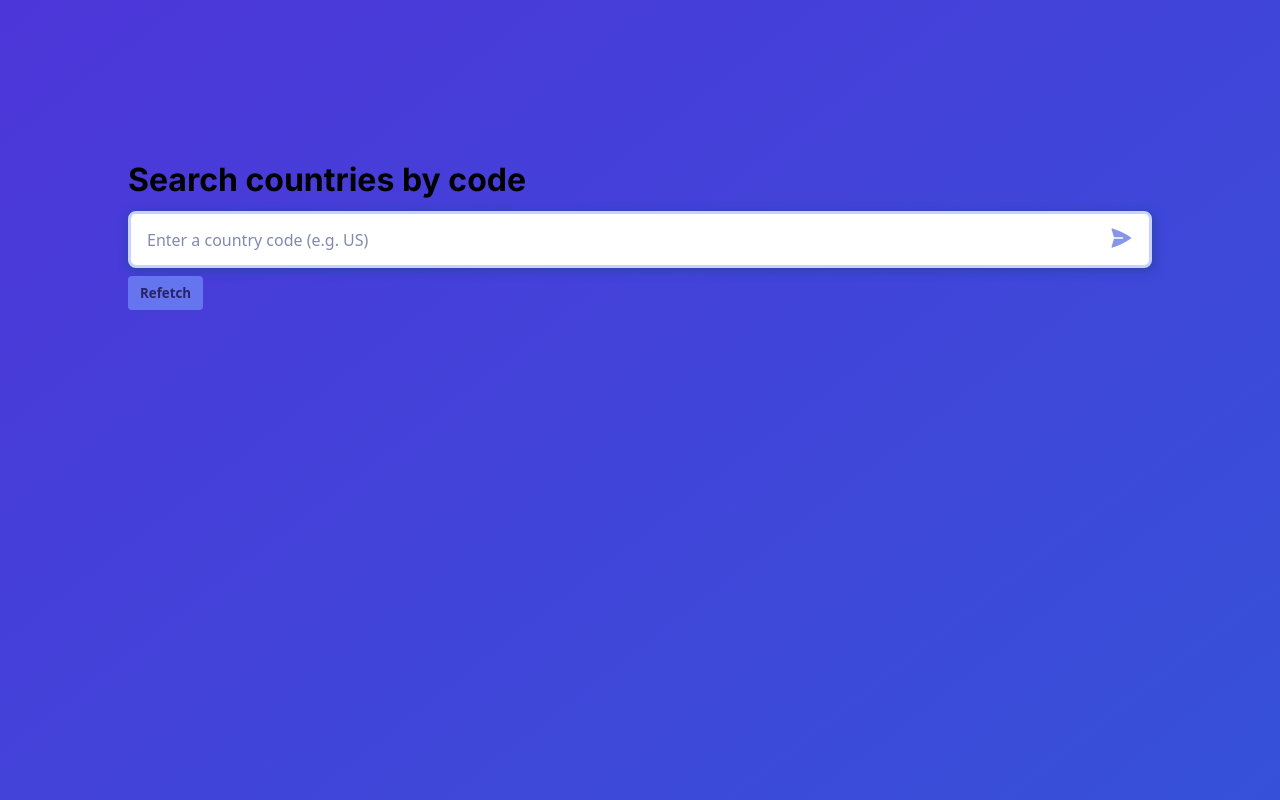
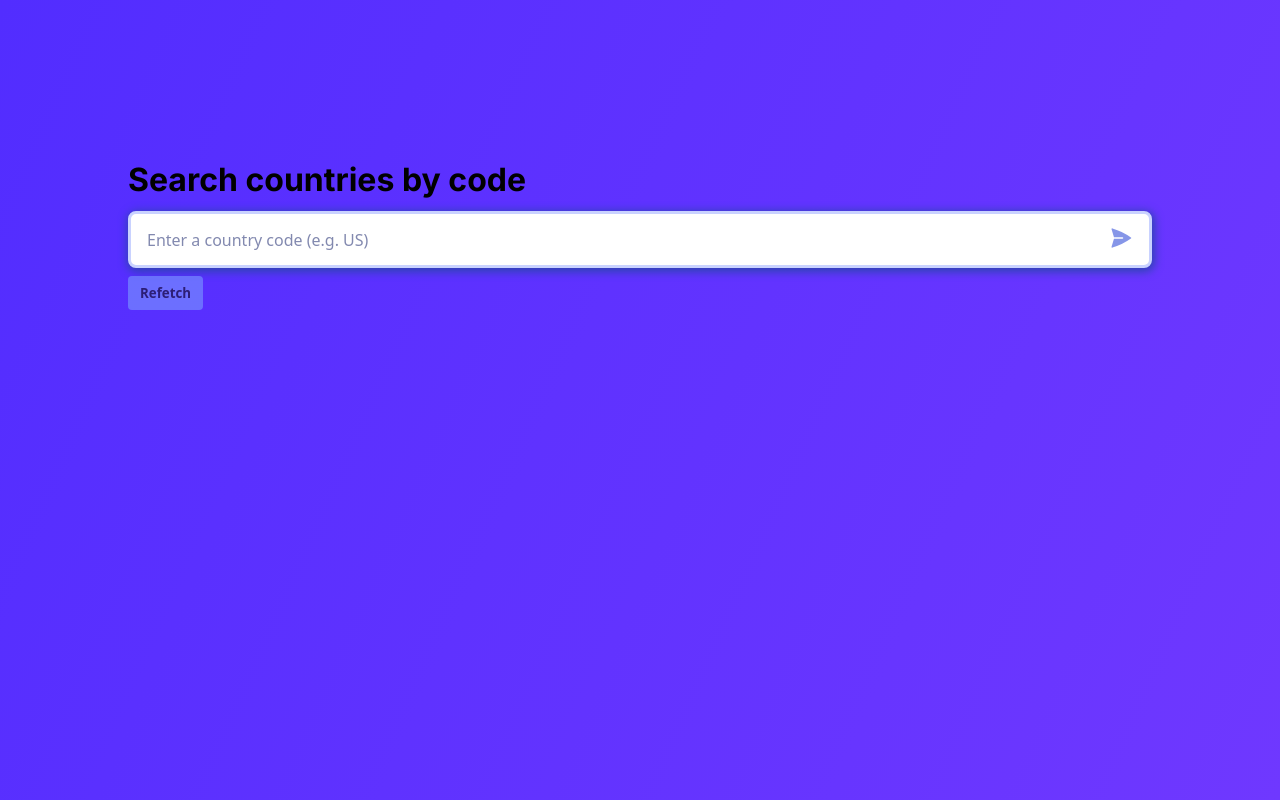
Before and after one commit to rosslibby/catch-and-release-assessment, a Next.js app: page / in a window 1280 px wide. Built offline with nearby package versions, Linux system fonts and the light colour scheme.

Commit message:
background gradient

```diff
--- a/src/app/globals.css
+++ b/src/app/globals.css
@@ -86,8 +86,8 @@ body {
 }
 
 body {
-  background-color: #516eff;
-  background: linear-gradient(142deg, #4d36d9, #3651d9);
+  background-color: #522dff;
+  background: linear-gradient(114deg, #522dff, #6f38ff);
   height: 100vh;
 }
 
```
